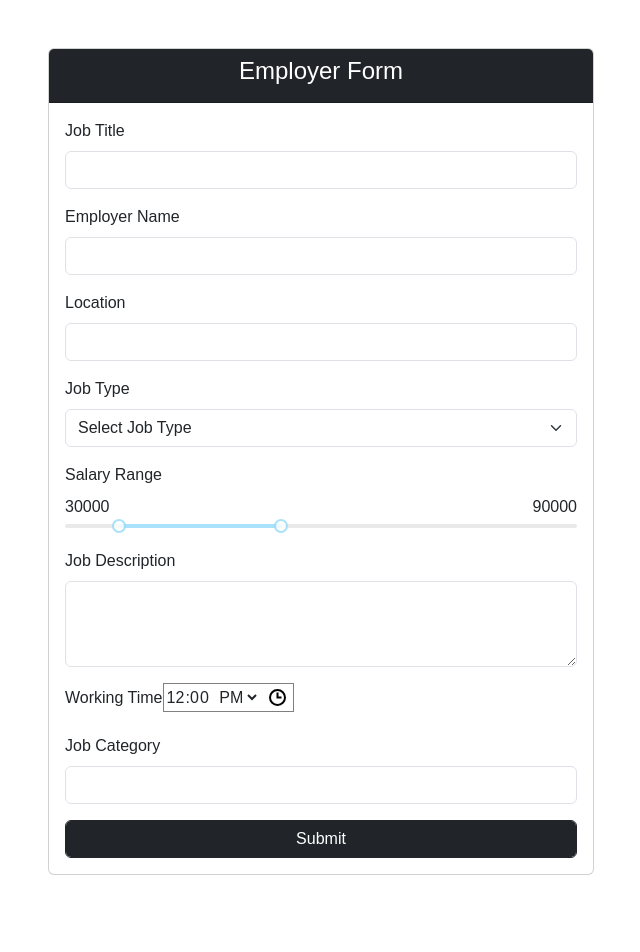
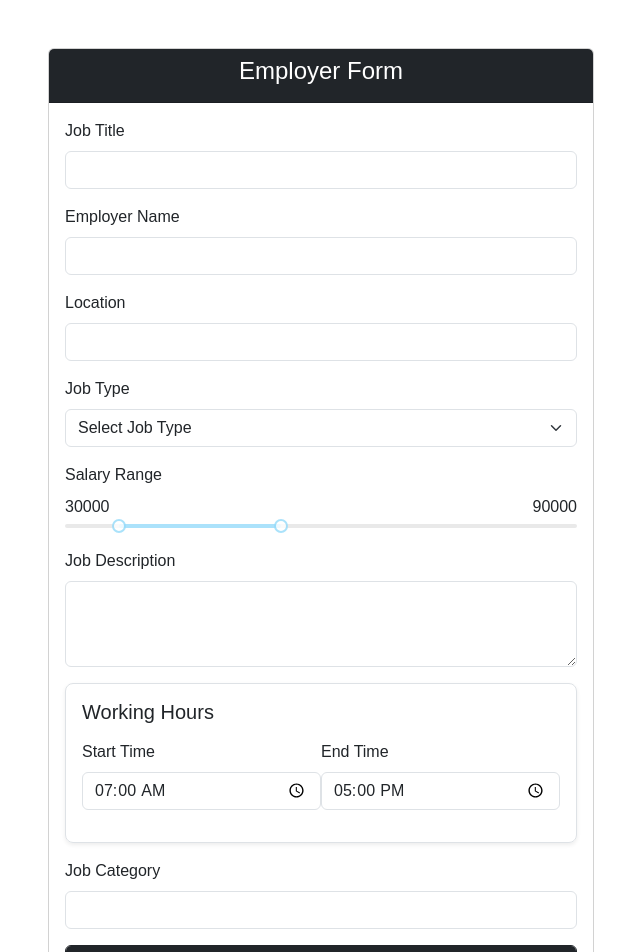
Before and after one commit to AnkitTech1501/PORTAL, a Next.js app: page /employer in a window 1280 px wide. Shown: the top 952 px of the page, without its empty margins (319-959 px from the left). Before the commit the page ends 875 px from the top, so only its background shows below. Built offline with nearby package versions, Linux system fonts and the light colour scheme.

Commit message:
worked on time

```diff
--- a/app/employer/page.tsx
+++ b/app/employer/page.tsx
@@ -2,10 +2,7 @@
 
 import React, { useState } from "react";
 import Slider from "rc-slider";
-import "rc-slider/assets/index.css";
-import TimePicker from "react-time-picker";  // Import the time picker
-import 'react-time-picker/dist/TimePicker.css';
-
+import "rc-slider/assets/index.css";  // Import the time picker
 
 const EmployerForm: React.FC = () => {
   const [formData, setFormData] = useState({
@@ -14,7 +11,8 @@ const EmployerForm: React.FC = () => {
     location: "",
     type: "",
     description: "",
-    working_time: "12:00",  // Default time in 12-hour format
+    start_time: "07:00", // Default start time (7:00 AM)
+    end_time: "17:00", // Default end time (5:00 PM)
     job_category: "",
     salary_range: [30000, 90000],
   });
@@ -26,15 +24,25 @@ const EmployerForm: React.FC = () => {
     e: React.ChangeEvent<HTMLInputElement | HTMLSelectElement>
   ) => {
     const { name, value } = e.target;
-    setFormData((prevData) => ({
-      ...prevData,
-      [name]: value,
-    }));
+    setFormData((prevData) => {
+      const updatedData = { ...prevData, [name]: value };
+      return updatedData;
+    });
   };
 
   // Validation function with regular expressions
   const validateForm = () => {
     const newErrors: any = {};
+
+    // for time validation
+    const startHour = parseInt(formData.start_time.split(":")[0], 10);
+    const endHour = parseInt(formData.end_time.split(":")[0], 10);
+
+    const startTime = new Date(`1970-01-01T${formData.start_time}:00`);
+    const endTime = new Date(`1970-01-01T${formData.end_time}:00`);
+    if (endTime <= startTime) {
+      newErrors.end_time = "End time must be later than start time.";
+    }
 
     const nameRegex = /^[A-Za-z\s]+$/; // Allows letters and spaces for title and name
     const locationRegex = /^[A-Za-z0-9\s,]+$/; // Allows letters, numbers, and commas for location
@@ -60,12 +68,8 @@ const EmployerForm: React.FC = () => {
     if (!formData.description)
       newErrors.description = "Job description is required";
 
-    if (!formData.working_time)
-      newErrors.working_time = "Working time is required";
-
     if (!formData.job_category)
       newErrors.job_category = "Job category is required";
-
     return Object.keys(newErrors).length === 0 ? true : newErrors;
   };
 
@@ -101,7 +105,8 @@ const EmployerForm: React.FC = () => {
             type: "",
             salary_range: [],
             description: "",
-            working_time: "12:00", // Reset to default time
+            start_time: "07:00", // Reset to default start time
+            end_time: "17:00", // Reset to default end time
             job_category: "",
           });
         } else {
@@ -126,8 +131,7 @@ const EmployerForm: React.FC = () => {
             <div className="card-body">
               {message && (
                 <div
-                  className={`alert ${
-                    message.includes("successfully")
+                  className={`alert ${message.includes("successfully")
                     ? "alert-success"
                     : "alert-danger"
                     }`}
@@ -144,8 +148,7 @@ const EmployerForm: React.FC = () => {
                   </label>
                   <input
                     type="text"
-                    className={`form-control ${
-                      errors.title ? "is-invalid" : ""
+                    className={`form-control ${errors.title ? "is-invalid" : ""
                       }`}
                     id="title"
                     name="title"
@@ -164,8 +167,7 @@ const EmployerForm: React.FC = () => {
                   </label>
                   <input
                     type="text"
-                    className={`form-control ${
-                      errors.name ? "is-invalid" : ""
+                    className={`form-control ${errors.name ? "is-invalid" : ""
                       }`}
                     id="name"
                     name="name"
@@ -184,8 +186,7 @@ const EmployerForm: React.FC = () => {
                   </label>
                   <input
                     type="text"
-                    className={`form-control ${
-                      errors.location ? "is-invalid" : ""
+                    className={`form-control ${errors.location ? "is-invalid" : ""
                       }`}
                     id="location"
                     name="location"
@@ -257,8 +258,7 @@ const EmployerForm: React.FC = () => {
                     Job Description
                   </label>
                   <textarea
-                    className={`form-control ${
-                      errors.description ? "is-invalid" : ""
+                    className={`form-control ${errors.description ? "is-invalid" : ""
                       }`}
                     id="description"
                     name="description"
@@ -270,32 +270,48 @@ const EmployerForm: React.FC = () => {
                     <div className="invalid-feedback">{errors.description}</div>
                   )}
                 </div>
+                {/* Start Time  END TIME AND AM/PM*/}
+                <div className="mb-3">
+                  <div className="d-flex flex-column p-3 border rounded-3 shadow-sm">
+                    <h5 className="mb-3">Working Hours</h5>
+                    <div className="d-flex justify-content-between">
+                      {/* Start Time */}
+                      <div className={`flex-fill mb-3 ${errors.start_time ? "is-invalid" : ""}`}>
+                        <label htmlFor="start_time" className="form-label">
+                          Start Time
+                        </label>
+                        <input
+                          type="time"
+                          className={`form-control ${errors.start_time ? "is-invalid" : ""}`}
+                          id="start_time"
+                          name="start_time"
+                          value={formData.start_time}
+                          onChange={handleChange}
+                        />
+                        {errors.start_time && (
+                          <div className="invalid-feedback">{errors.start_time}</div>
+                        )}
+                      </div>
 
-                {/* Working Time (AM/PM Time Picker) */}
-                <div
-                  className={`mb-3 ${errors.working_time ? "is-invalid" : ""}`}
-                >
-                  <label htmlFor="working_time" className="form-label">
-                    Working Time
+                      {/* End Time */}
+                      <div className={`flex-fill mb-3 ${errors.end_time ? "is-invalid" : ""}`}>
+                        <label htmlFor="end_time" className="form-label">
+                          End Time
                         </label>
-                  <TimePicker
-                    id="working_time"
-                    name="working_time"
-                    value={formData.working_time}
-                    onChange={(newTime) => {
-                      setFormData((prevData) => ({
-                        ...prevData,
-                        working_time: newTime || "12:00", // Default to 12:00 if null
-                      }));
-                    }}
-                    format="hh:mm a" // 12-hour format with AM/PM
-                    clearIcon={null} // Optional: Remove clear icon
+                        <input
+                          type="time"
+                          className={`form-control ${errors.end_time ? "is-invalid" : ""}`}
+                          id="end_time"
+                          name="end_time"
+                          value={formData.end_time}
+                          onChange={handleChange}
                         />
-                  {errors.working_time && (
-                    <div className="invalid-feedback">
-                      {errors.working_time}
+                        {errors.end_time && (
+                          <div className="invalid-feedback">{errors.end_time}</div>
+                        )}
                       </div>
-                  )}
+                    </div>
+                  </div>
                 </div>
 
                 {/* Job Category */}
@@ -307,8 +323,7 @@ const EmployerForm: React.FC = () => {
                   </label>
                   <input
                     type="text"
-                    className={`form-control ${
-                      errors.job_category ? "is-invalid" : ""
+                    className={`form-control ${errors.job_category ? "is-invalid" : ""
                       }`}
                     id="job_category"
                     name="job_category"
--- a/package.json
+++ b/package.json
@@ -10,7 +10,7 @@
   },
   "dependencies": {
     "bootstrap": "^5.3.3",
-    "next": "15.2.0",
+    "next": "^15.2.3",
     "rc-slider": "^11.1.8",
     "react": "^19.0.0",
     "react-dom": "^19.0.0",
```
Also changed, not shown: 1 other file (tests, documents, lock files or other folders). Lines whose indentation alone changed are shown as unchanged.
